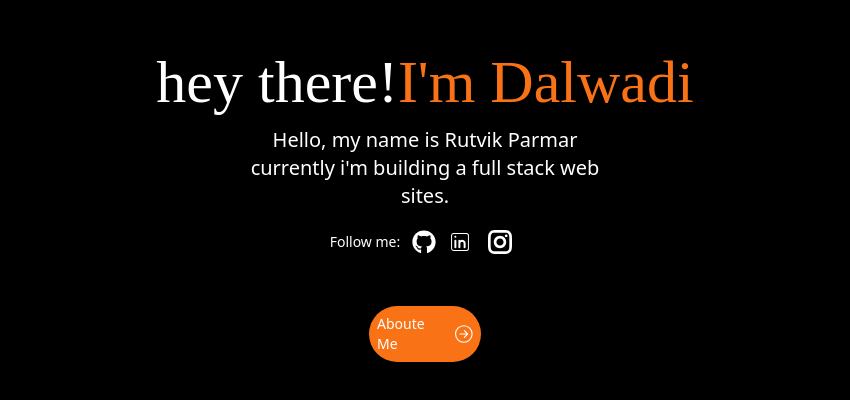
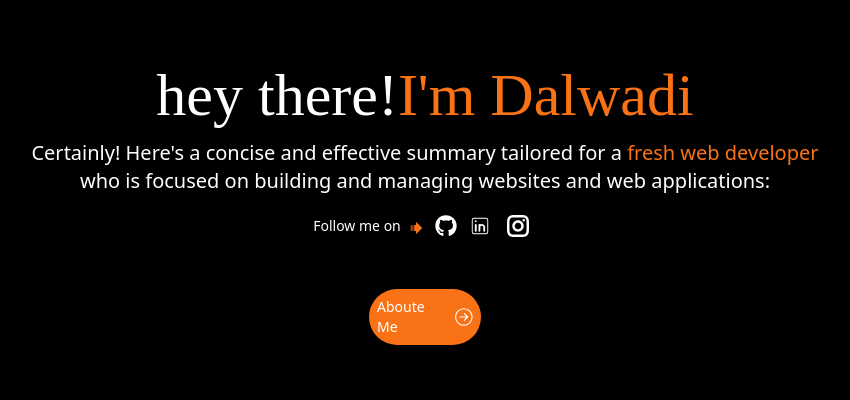
Before and after one commit to dalwadi1/myportfoliyo, a React (Vite) app: page / in a window 1280 px wide. Shown: the part 196-596 px from the top of the page, without its empty margins (215-1065 px from the left). Built offline with nearby package versions, Linux system fonts and the light colour scheme.

Commit message:
home page content

```diff
--- a/src/Views/About.jsx
+++ b/src/Views/About.jsx
@@ -23,10 +23,11 @@ const About = () => {
                 <div className='container mx-auto text-white md:sticky top-5'>
                     <h1 className='text-center text-3xl cursor-pointer' style={{ fontFamily: 'Josefin Sans' }}>About <span className='text-orange-500'>Me!</span></h1>
                 </div>
-                <div className='text-white md:flex items-center justify-around h-screen md:-mt-10 container mx-auto xs:mt-2'>
+                <h1 className='text-white xs:text-sm md:text-lg md:mt-10 text-center'>Here you will find more information about me, <br className='xs:hidden md:block' /> what I do, and my current skills mostly in terms of programming and technology.</h1>
+                <div className='text-white md:flex items-center justify-around h-screen container mx-auto xs:mt-2'>
                     <div className='md:w-1/2 flex-col items-center'>
                         <hr className='md:hidden' />
-                        <h1 className='lg:text-3xl md:text-xl xs:mt-10 flex items-center justify-center' style={{ fontFamily: 'Josefin Sans' }} >Education <span className='text-orange-500 ml-2'>Details</span><FaGripfire /></h1>
+                        <h1 className='lg:text-3xl md:text-xl xs:mt-10 md:-mt-20  flex items-center justify-center' style={{ fontFamily: 'Josefin Sans' }} >Education <span className='text-orange-500 ml-2'>Details</span><FaGripfire /></h1>
                         <div className=' text-center'>
                             <h1 className='mt-2 lg:text-sm text-xs flex justify-center'><FaLongArrowAltRight fontSize={26} />I have done my Bachelor degree of BCA from Maharaja Krishnakumarsinhji Bhavnagar University.</h1>
                             <h1 className='mt-2 lg:text-sm text-xs flex justify-center'><FaLongArrowAltRight fontSize={20} />Currently i am pursuing master degree of MCA from VNSGU University.</h1>
@@ -35,12 +36,12 @@ const About = () => {
                         <div className=''>
                             <h1 className='mt-2 items-center lg:text-sm text-xs flex justify-center text-start'><IoMail fontSize={15} className='mr-1 text-red-600' /> parmarrutvik1807@gmail.com</h1>
                             <h1 className='mt-2 items-center lg:text-sm text-xs flex justify-center text-start'><IoCall fontSize={15} className='mr-1 text-green-500' />+91 8141971488</h1>
-                            <h1 className='mt-2 items-center lg:text-sm text-xs flex justify-center text-start'><FaWhatsappSquare fontSize={15} className='mr-1 text-green-500' />8141971488</h1>
+                            <h1 className='mt-2 items-center lg:text-sm text-xs flex justify-center text-start'><FaWhatsappSquare fontSize={15} className='mr-1 text-green-500' />+91 8141971488</h1>
                         </div>
 
                     </div>
                     <div className='md:w-1/2 xs:mt-5 '>
-                        <h1 className='md:text-xl lg:text-3xl text-center flex items-center justify-center'>My Skill<span className='text-orange-500'>s</span><FaGripfire /></h1>
+                        <h1 className='md:text-xl lg:text-3xl md:-mt-20 text-center flex items-center justify-center' style={{ fontFamily: 'Josefin Sans' }}>My Skill<span className='text-orange-500'>s</span><FaGripfire /></h1>
                         {/* <hr className='md:hidden' /> */}
                         <div className=''>
                             <h1 className='mt-3 flex justify-center items-center'><IoLogoJavascript fontSize={20} className='mr-2 text-yellow-400' />JavaScript</h1>
--- a/src/Views/Home.jsx
+++ b/src/Views/Home.jsx
@@ -4,6 +4,7 @@ import ReactFontLoader from 'react-font-loader';
 import { GrInstagram } from "react-icons/gr";
 import { CiLinkedin } from "react-icons/ci";
 import { FaGithub } from "react-icons/fa";
+import { PiArrowFatLinesRightFill } from "react-icons/pi";
 import { MdOutlineContacts } from "react-icons/md";
 import { Link } from 'react-router-dom';
 
@@ -13,14 +14,16 @@ const Home = () => {
             <ReactFontLoader url='https://fonts.googleapis.com/css2?family=Josefin+Sans:ital,wght@0,100..700;1,100..700&display=swap' />
             <div className='h-screen w-full bg-black '>
                 <div className='flex items-center justify-center h-screen'>
-                    <div className='flex-col md:container mx-auto items-center text-white'>
-                        <h1 className='md:text-6xl xs:text-4xl text-center md:flex md:items-center md:justify-center' style={{ fontFamily: 'Josefin Sans' }}>hey there! <h2 className='text-orange-500 hover:text-red-900 cursor-pointer'>I'm Dalwadi</h2></h1>
-                        <h1 className="mt-2 md:container mx-auto md:w-96 xs:w-screen xs:text-center xs:text-sm md:text-xl">Hello, my name is Rutvik Parmar currently i'm building a full stack web sites.</h1>
+                    <div className='flex-col md:container justify-center mx-auto items-center text-white'>
+                        {/* <img src="./images/Rutvik4.png" className='rounded-full container mx-auto w-52 h-52' alt="" /> */}
+                        <h1 className='md:text-6xl xs:text-4xl text-center md:flex md:items-center md:justify-center -mt-1' style={{ fontFamily: 'Josefin Sans' }}>hey there! <h2 className='text-orange-500 hover:text-red-900 cursor-pointer'>I'm Dalwadi</h2></h1>
+                        <h1 className="mt-2 md:container mx-auto xs:w-screen xs:text-center xs:text-sm md:text-xl">Certainly! Here's a concise and effective summary tailored for a <span className='text-orange-500
+                        '>fresh web developer</span> <br className='xs:hidden md:block' /> who is focused on building and managing websites and web applications:</h1>
                         <div className='flex mt-2 items-center justify-center xs:text-sm'>
-                            <h1 className='mt-2 mr-2'>Follow me:</h1>
-                            <Link to='https://github.com/dalwadi1'><FaGithub fontSize={32} className='mt-2 cursor-pointer hover:bg-orange-500 rounded-lg p-1 hover:text-black' /></Link>
-                            <Link to='https://www.linkedin.com/in/parmar-rutvik-70a347253/'><CiLinkedin fontSize={32} className='mt-2 mx-1 cursor-pointer hover:bg-orange-500 rounded-lg p-1 hover:text-black' /></Link>
-                            <GrInstagram fontSize={32} className='mt-2 mx-1 cursor-pointer hover:bg-orange-500 rounded-lg p-1 hover:text-black' />
+                            <h1 className='mt-2 mr-2 flex justify-center items-center '>Follow me on <PiArrowFatLinesRightFill className='ml-2 mt-1 text-orange-500' /></h1>
+                            <Link to='https://github.com/dalwadi1'><FaGithub className='mt-2 xs:text-2xl md:text-3xl cursor-pointer hover:bg-orange-500 rounded-lg p-1 hover:text-black' /></Link>
+                            <Link to='https://www.linkedin.com/in/parmar-rutvik-70a347253/'><CiLinkedin className='mt-2 xs:text-2xl md:text-3xl mx-1 cursor-pointer hover:bg-orange-500 rounded-lg p-1 hover:text-black' /></Link>
+                            <GrInstagram className='mt-2 xs:text-2xl md:text-3xl mx-1 cursor-pointer hover:bg-orange-500 rounded-lg p-1 hover:text-black' />
                         </div>
                         <Link to='/About' className='w-28 mt-5 mx-auto bg-orange-500 rounded-full p-2 flex items-center justify-center hover:text-black hover:bg-white text-sm'>Aboute Me<BsArrowRightCircle className='ml-2 text-lg' /></Link>
                     </div>
--- a/src/Views/Projects.jsx
+++ b/src/Views/Projects.jsx
@@ -18,17 +18,14 @@ const Projects = () => {
                     },
                 ]}
             />
-            <div className='h-screen w-full bg-black'>
+            <div className='h-full w-full bg-black'>
                 <div className="container mx-auto flex sticky top-5 items-center justify-between">
                     <h1 className='text-white md:text-3xl cursor-pointer xs:text-sm text-center' style={{ fontFamily: 'Josefin Sans' }}>My <span className='text-orange-500'>Projects!</span></h1>
                     <Link className='text-white md:text-3xl hover:text-orange-500 xs:text-lg' to='/'><IoMdHome /></Link>
                 </div>
-                <div className='-mt-10 container md:flex mx-auto items-center justify-around text-white h-screen xs:hidden '>
-                    <div>
-                        <h1>frontend projects</h1>
-                    </div>
-                    <div>
-                        <h1>full stack projects</h1>
+                <div className='container mt-10 md:flex mx-auto justify-around text-white h-screen xs:hidden '>
+                    <div className='container mx-auto '>
+                        R
                     </div>
                 </div>
             </div>
```
Also changed, not shown: public/images/Rutvik4.png (added).
